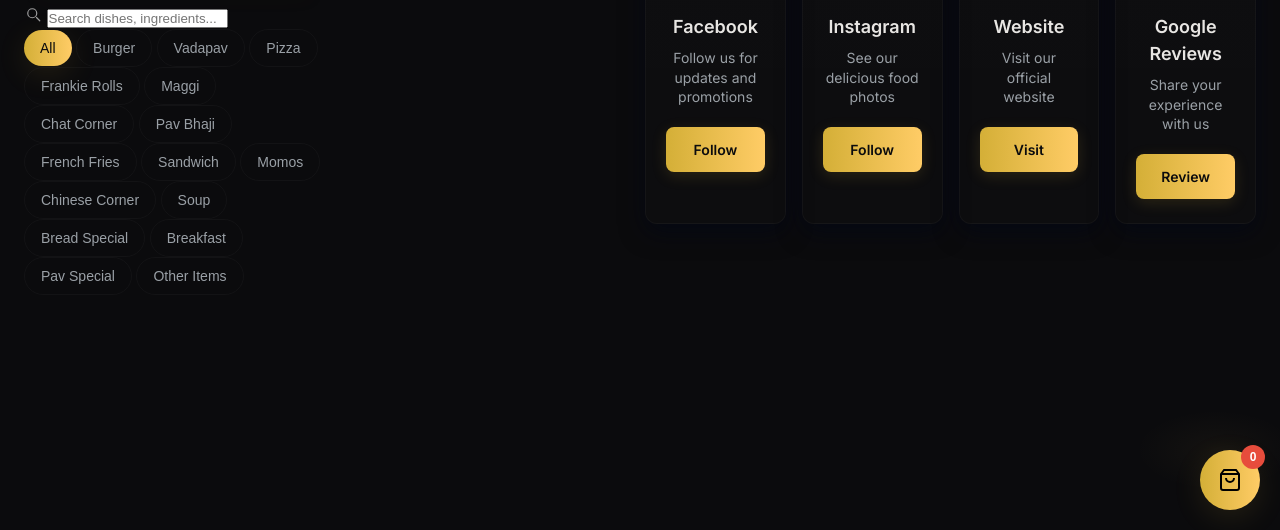
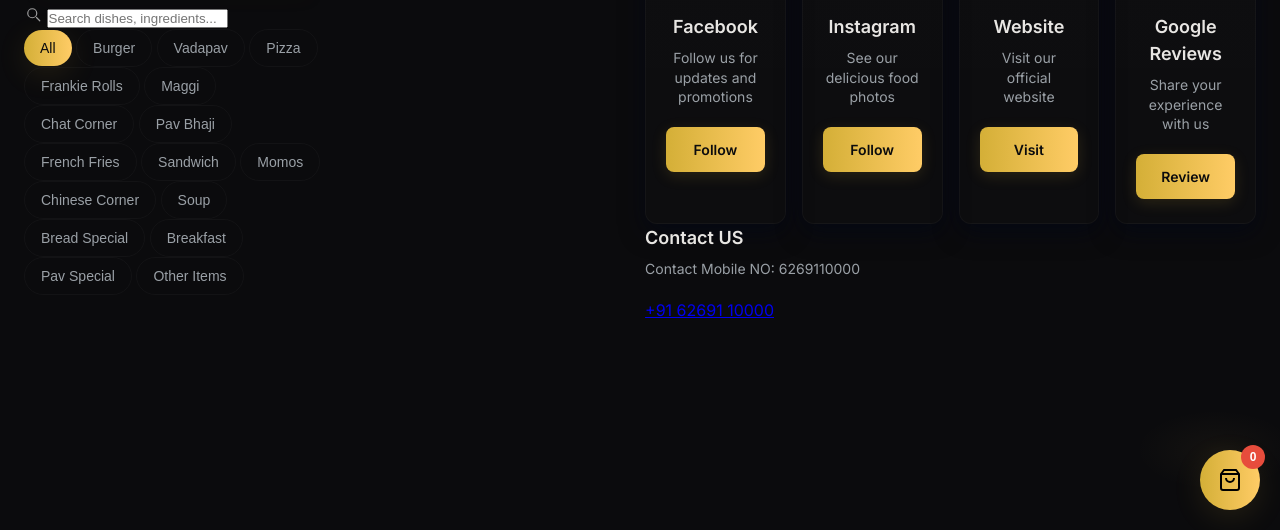
Before and after one commit to MenuSpeak/Chatkara-The-Food-Zone, a plain HTML site: page index.html in a window 1280 px wide. Shown: the part 270-800 px from the top of the page. Drawn offline with nearby package versions, Linux system fonts and the light colour scheme.

Commit message:
Update index.html

```diff
--- a/index.html
+++ b/index.html
@@ -1097,6 +1097,12 @@
         <a href="https://share.google/tryiznWMNC1c7g1CY" target="_blank" class="social-link">Review</a>
       </div>
     </div>
+
+     <div class="social-name">Contact US</div>
+        <div class="social-desc">Contact Mobile NO: 6269110000</div>
+    <a class="contact-number" href="tel:+916269110000">+91 62691 10000</a>
+      </div>
+    </div>
   </section>
 
   <!-- Cart Button -->
@@ -1410,7 +1416,7 @@
 
       // Encode the message for WhatsApp URL
       const encodedMessage = encodeURIComponent(message);
-      const whatsappURL = `https://wa.me/919370744590?text=${encodedMessage}`;
+      const whatsappURL = `https://wa.me/918452096417?text=${encodedMessage}`;
 
       // Open WhatsApp in a new tab
       window.open(whatsappURL, '_blank');
```
